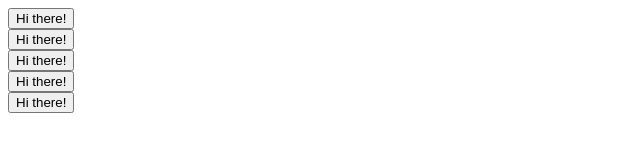
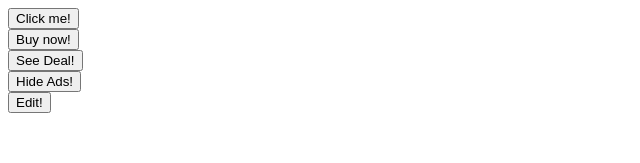
Before and after one commit to uzaircode/comps, a React (Create React App) app: page / in a window 1280 px wide. Shown: the top 163 px of the page, without its empty margins (0-640 px from the left). Built offline with nearby package versions, Linux system fonts and the light colour scheme.

Commit message:
PropTypes in Action

```diff
--- a/src/App.js
+++ b/src/App.js
@@ -4,19 +4,27 @@
   return (
     <div>
       <div>
-        <Button />
+        <Button success rounded outline>
+          Click me!
+        </Button>
       </div>
       <div>
-        <Button />
+        <Button danger outline>
+          Buy now!
+        </Button>
       </div>
       <div>
-        <Button />
+        <Button warning>See Deal!</Button>
       </div>
       <div>
-        <Button />
+        <Button secondary outline>
+          Hide Ads!
+        </Button>
       </div>
       <div>
-        <Button />
+        <Button secondary rounded>
+          Edit!
+        </Button>
       </div>
     </div>
   );
--- a/src/Button.js
+++ b/src/Button.js
@@ -1,5 +1,31 @@
-function Button() {
-  return <button>Hi there!</button>;
+function Button({
+  children,
+  primary,
+  secondary,
+  success,
+  warning,
+  danger,
+  outline,
+  rounded,
+}) {
+  return <button>{children}</button>;
 }
 
+Button.propTypes = {
+  checkVariationValue: ({ primary, secondary, success, warning, danger }) => {
+    const count =
+      Number(!!primary) +
+      Number(!!secondary) +
+      Number(!!warning) +
+      Number(!!success) +
+      Number(!!danger);
+
+    if (count > 1) {
+      return new Error(
+        'Only one of primary, secondary, success , warning, danger can be true'
+      );
+    }
+  },
+};
+
 export default Button;
```
